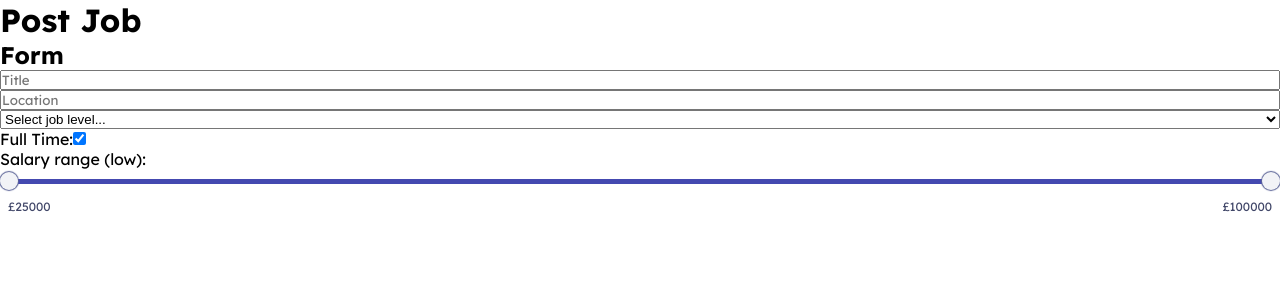
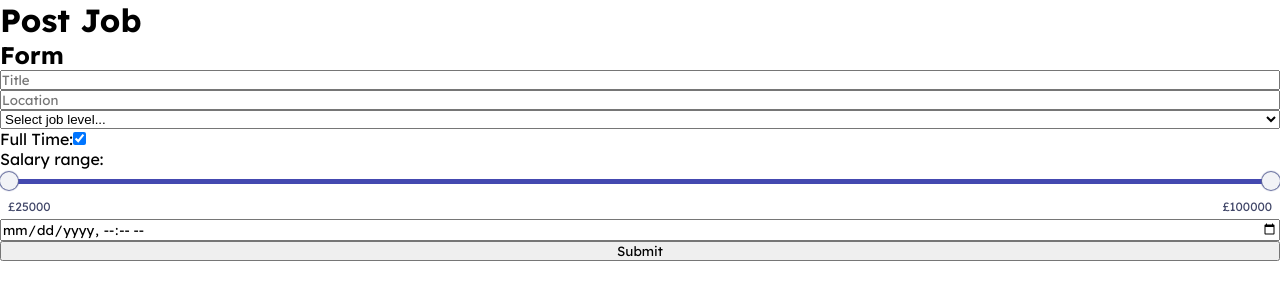
Before and after one commit to camcgreen/jobstasy, a Next.js app: page /post in a window 1280 px wide. Shown: the top 300 px of the page. Built offline with nearby package versions, Linux system fonts and the light colour scheme; no server answers; sample sign-in values are in the browser's storage.

Commit message:
Add datetime picker to form

```diff
--- a/app/components/features/jobs/components/form/JobPostForm.tsx
+++ b/app/components/features/jobs/components/form/JobPostForm.tsx
@@ -1,14 +1,22 @@
 'use client'
 
 import React from 'react'
-import { SubmitHandler, useForm } from 'react-hook-form'
+import { useForm, Controller, SubmitHandler } from 'react-hook-form'
 import { JobFromForm } from '@/app/components/features/jobs/types/jobFromForm'
 import styles from '@/app/components/features/jobs/components/form/page.module.css'
 import DualThumbSlider from '@/app/components/common/components/dual-thumb-slider/dualThumbSlider'
 
 const JobPostForm: React.FC = () => {
+  const now: string = new Date().toISOString().slice(0, 16)
+  const sixMonthsFromNow: string = new Date(
+    new Date().setMonth(new Date().getMonth() + 6)
+  )
+    .toISOString()
+    .slice(0, 16)
+
   const {
     register,
+    control,
     handleSubmit,
     formState: { errors },
   } = useForm({
@@ -18,7 +26,8 @@ const JobPostForm: React.FC = () => {
       level: '',
       fullTime: true,
       salaryRange: '',
-      deadline: Date.now(),
+      deadline: '',
+      md: '',
     },
   })
   const onSubmit: SubmitHandler<JobFromForm> = (data) => console.log(data)
@@ -56,7 +65,6 @@ const JobPostForm: React.FC = () => {
           })}
           placeholder='Location'
         />
-
         <select
           {...register('level', {
             required: 'You must include the job seniority level.',
@@ -73,7 +81,11 @@ const JobPostForm: React.FC = () => {
           Full Time:
           <input type='checkbox' {...register('fullTime')} />
         </label>
-        <label htmlFor='salaryMin'>Salary range (low):</label>
+        <label htmlFor='salaryRange'>Salary range:</label>
+        <Controller
+          control={control}
+          name='salaryRange'
+          render={({ field: { onChange } }) => (
             <DualThumbSlider
               min={25000}
               max={100000}
@@ -81,11 +93,30 @@ const JobPostForm: React.FC = () => {
                 const formattedMin = min
                 const formattedMax = max
                 const salaryRange = `£${formattedMin}-£${formattedMax}`
-            console.log(salaryRange)
+                onChange(salaryRange)
               }}
             />
+          )}
+        />
+        <Controller
+          control={control}
+          name='deadline'
+          rules={{
+            required:
+              'You must enter a date and time for the application deadline.',
+          }}
+          render={({ field }) => (
+            <input
+              type='datetime-local'
+              min={now}
+              max={sixMonthsFromNow}
+              {...field}
+            />
+          )}
+        />
+        <input type='submit' />
       </form>
-      <p>{errors.title?.message}</p>
+      <p>{errors.deadline?.message}</p>
     </div>
   )
 }
--- a/app/components/features/jobs/types/job.ts
+++ b/app/components/features/jobs/types/job.ts
@@ -3,7 +3,7 @@ import { JobFromForm } from '@/app/components/features/jobs/types/jobFromForm'
 export interface Job extends JobFromForm {
   uid: string
   company: string
-  createdAt: number
+  createdAt: string
   applicants: number
   md: string
 }
--- a/app/components/features/jobs/types/jobFromForm.ts
+++ b/app/components/features/jobs/types/jobFromForm.ts
@@ -1,9 +1,9 @@
 export interface JobFromForm {
-  deadline: number
+  deadline: string
   title: string
   location: string
   salaryRange: string
   fullTime: boolean
-  level: 'junior' | 'mid' | 'senior'
+  level: string
   md: string
 }
```
Lines whose indentation alone changed are shown as unchanged.
